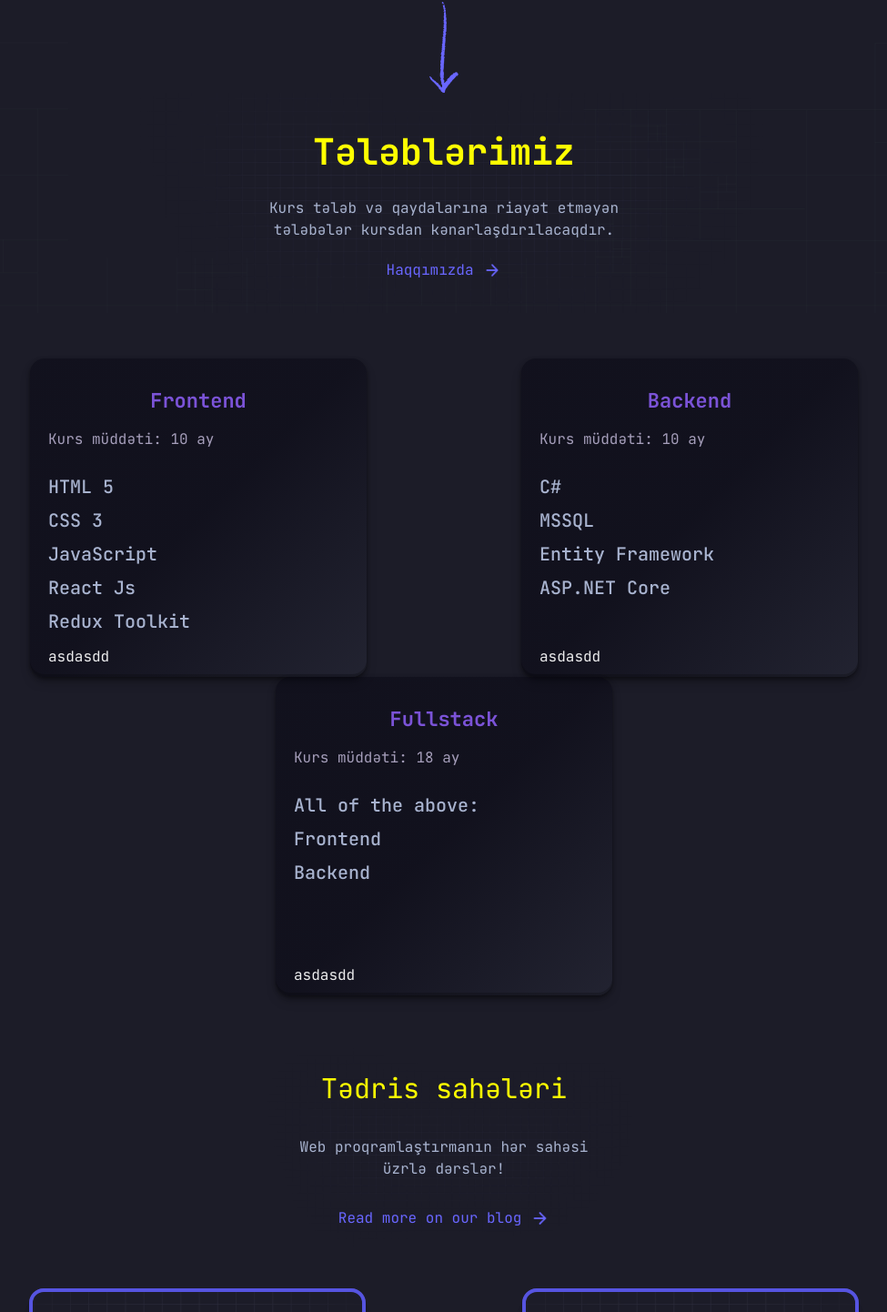
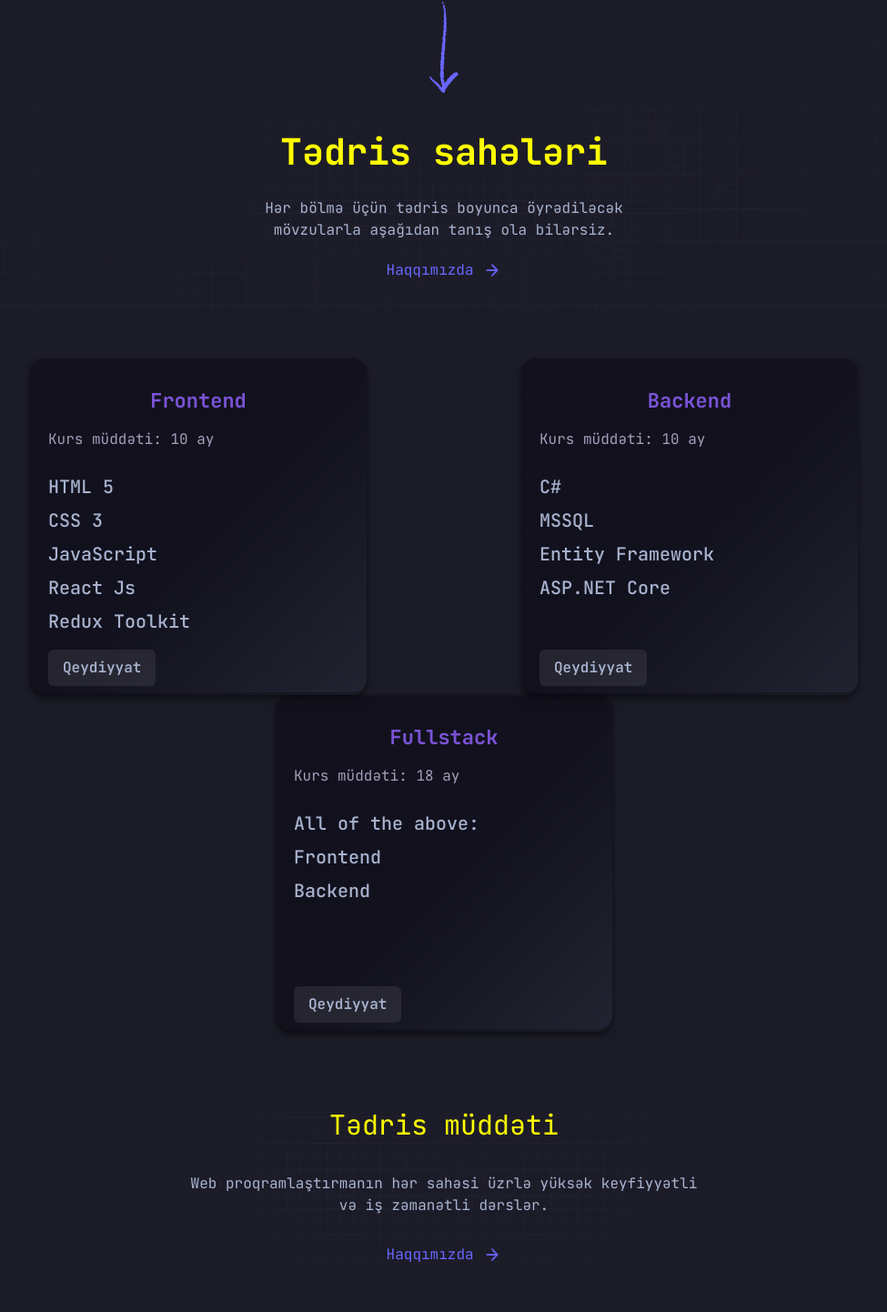
Before and after one commit to YusifHasanov/Course-Intro, a React (Create React App) app: page / in a window 1280 px wide. Shown: the part 625-2067 px from the top of the page at 91% size, without its empty margins (152-1127 px from the left). Built offline with nearby package versions, Linux system fonts and the light colour scheme.

Commit message:
responsive is ready

```diff
--- a/public/index.html
+++ b/public/index.html
@@ -24,7 +24,7 @@
       work correctly both with client-side routing and a non-root public URL.
       Learn how to configure a non-root public URL by running `npm run build`.
     -->
-    <title>React App</title>
+    <title>Axtarılan Proqramçılar</title>
   </head>
   <body>
     <noscript>You need to enable JavaScript to run this app.</noscript>
--- a/src/features/layouts/carousel/Carousel.jsx
+++ b/src/features/layouts/carousel/Carousel.jsx
@@ -1,6 +1,7 @@
 import React from 'react';
 
 import styles from './carousel.module.css';
+import {Button} from "@chakra-ui/react";
 
 const carouselData = [
     {
@@ -41,7 +42,9 @@ const MyCarousel = () => {
                             ))}
                         </div>
                     </div>
-                    <div>asdasdd</div>
+                    <div>
+                        <Button colorScheme={"whiteAlpha"} color={"#a8b3cf"}>Qeydiyyat</Button>
+                    </div>
                 </div>
 
             ))}
--- a/src/features/layouts/carousel/carousel.module.css
+++ b/src/features/layouts/carousel/carousel.module.css
@@ -24,7 +24,7 @@
     background: linear-gradient(135deg, rgb(2 1 13 / 40%)50%,#a8b3cf 500%);
     padding: 30px 20px 10px 20px ;
     border-radius: 16px;
-    min-height: 350px;
+    min-height: 370px;
     margin-left: auto;
     margin-right: auto;
     width: 370px;
--- a/src/features/layouts/header/Header.jsx
+++ b/src/features/layouts/header/Header.jsx
@@ -33,8 +33,8 @@ const Header = () => {
             <div className={styles.last}>
                 <img src={downArrow} alt=""/>
                 <div  className={styles.text}>
-                    <h3>Tələblərimiz</h3>
-                    <p>Kurs tələb və qaydalarına riayət etməyən tələbələr kursdan kənarlaşdırılacaqdır.</p>
+                    <h3>Tədris sahələri</h3>
+                    <p>Hər bölmə üçün tədris boyunca öyrədiləcək mövzularla aşağıdan tanış ola bilərsiz.</p>
                     <a rel={"nofollow"} href="https://course-intro.netlify.app/">
                         Haqqımızda
                         <img className={styles.rightArrow} src={vector} alt=""/>
--- a/src/features/layouts/whats new/WhatsNew.jsx
+++ b/src/features/layouts/whats new/WhatsNew.jsx
@@ -30,11 +30,11 @@ const WhatsNew = () => {
     return (
         <div className={styles.whatsNew} id={"dersler"}>
             <div className={styles.header} style={{backgroundImage: grid}}>
-                <h3>Tədris sahələri</h3>
-                <p> Web proqramlaştırmanın hər sahəsi üzrlə dərslər!
-
+                <h3>Tədris müddəti</h3>
+                <p>
+                    Web proqramlaştırmanın hər sahəsi üzrlə yüksək keyfiyyətli və iş zəmanətli dərslər.
                 </p>
-                <a href="https://course-intro.netlify.app">Read more on our blog
+                <a href="https://course-intro.netlify.app">Haqqımızda
                     <img className={styles.rightArrow} src={vector} alt=""/>
                 </a>
             </div>
--- a/src/features/layouts/whats new/whatsNew.module.css
+++ b/src/features/layouts/whats new/whatsNew.module.css
@@ -66,6 +66,7 @@
     margin-right: auto;
     width: 370px;
     background-color: #393953;
+
     border-radius: 16px;
     transition: all .3s ease;
     box-shadow: rgba(0, 0, 0, 0.09) 0px 2px 1px, rgba(0, 0, 0, 0.09) 0px 4px 2px, rgba(0, 0, 0, 0.09) 0px 8px 4px, rgba(0, 0, 0, 0.09) 0px 16px 8px, rgba(0, 0, 0, 0.09) 0px 32px 16px;
@@ -96,7 +97,7 @@
     display: flex;
     align-items: center;
     justify-content: center;
-    padding: 70px;
+    padding: 70px 50px;
     font-size: 30px;
     border: 4px solid #5654E1;
     border-radius: 16px;
```
